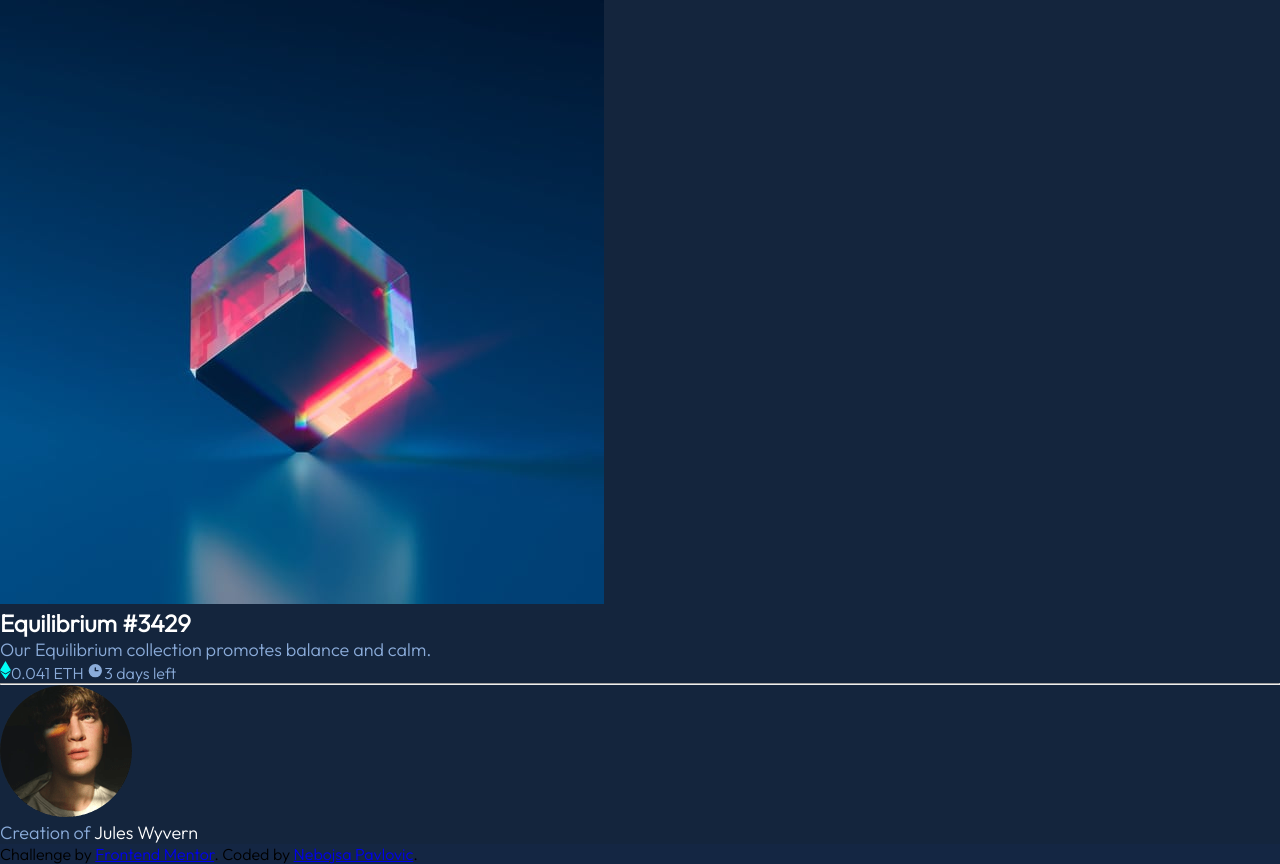
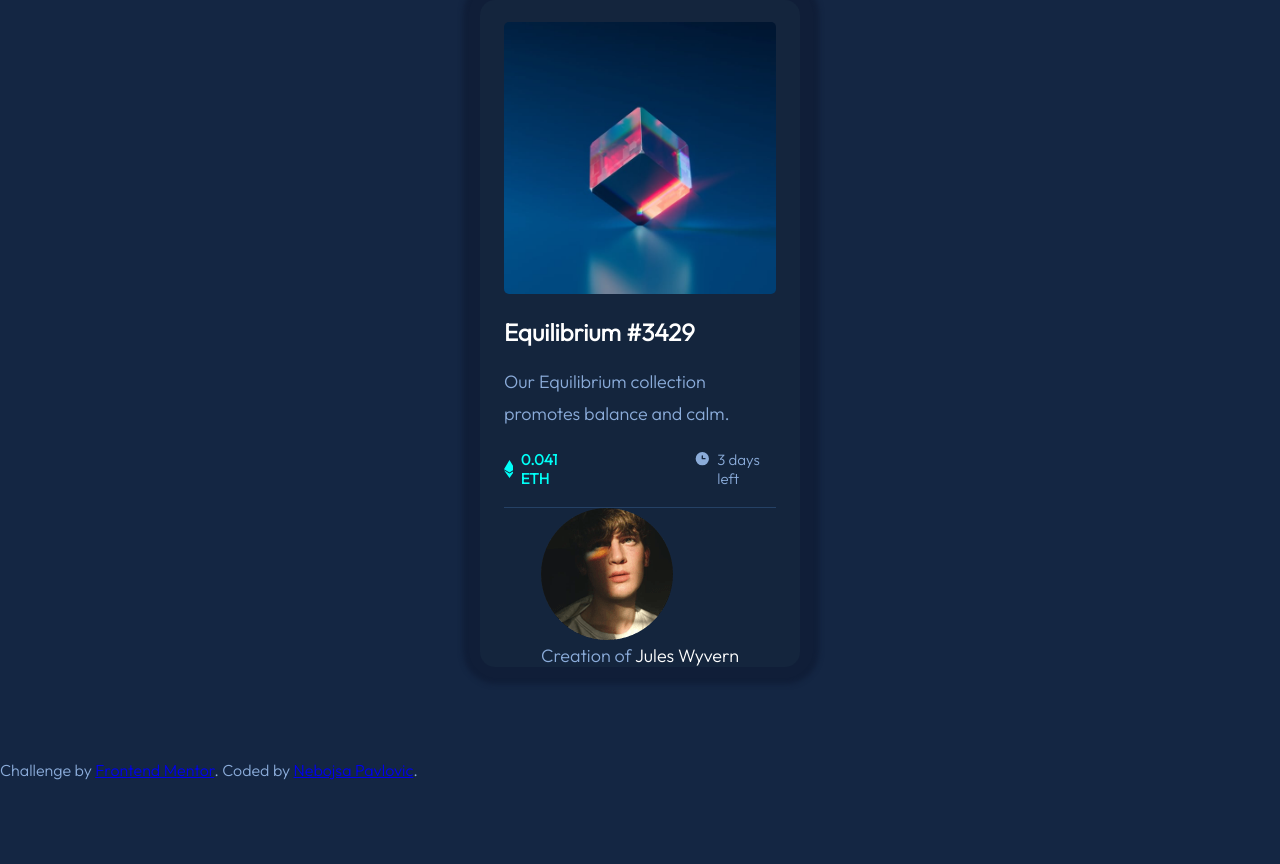
Before and after one commit to Nele82/NFT-preview-card, a plain HTML site: page index.html in a window 1280 px wide. After the commit the page ends 800 px from the top, so only its background shows below. Drawn offline with Linux system fonts and the light colour scheme.

Commit message:
Layout
First set-up of @media query, paddings & margins

```diff
--- a/index.html
+++ b/index.html
@@ -11,26 +11,27 @@
   <link href="https://fonts.googleapis.com/css2?family=Outfit:wght@300&display=swap" rel="stylesheet">
 </head>
 <body>
-  <div id="line">
     <div id="card">
 <main>
-  <picture>
     <img src="images/image-equilibrium.jpg" alt="equilibrium">
-  </picture>
   <article>
     <h2>Equilibrium #3429</h2>
     <p>Our Equilibrium collection promotes balance and calm.</p>
-    <span id="left"><svg width="11" height="18" xmlns="http://www.w3.org/2000/svg"><path d="M11 10.216 5.5 18 0 10.216l5.5 3.263 5.5-3.262ZM5.5 0l5.496 9.169L5.5 12.43 0 9.17 5.5 0Z" fill="#00FFF8"/></svg>0.041 ETH</span>
-    <span id="right"><svg width="17" height="17" xmlns="http://www.w3.org/2000/svg"><path d="M8.305 2.007a6.667 6.667 0 1 0 0 13.334 6.667 6.667 0 0 0 0-13.334Zm2.667 7.334H8.305a.667.667 0 0 1-.667-.667V6.007a.667.667 0 0 1 1.334 0v2h2a.667.667 0 0 1 0 1.334Z" fill="#8BACD9"/></svg>3 days left</span>
+    <div id="eth">
+      <div id="left">
+        <span><svg width="11" height="18" xmlns="http://www.w3.org/2000/svg"><path d="M11 10.216 5.5 18 0 10.216l5.5 3.263 5.5-3.262ZM5.5 0l5.496 9.169L5.5 12.43 0 9.17 5.5 0Z" fill="#00FFF8"/></svg>0.041 ETH</span>
+      </div>
+      <div id="right">
+        <span><svg width="17" height="17" xmlns="http://www.w3.org/2000/svg"><path d="M8.305 2.007a6.667 6.667 0 1 0 0 13.334 6.667 6.667 0 0 0 0-13.334Zm2.667 7.334H8.305a.667.667 0 0 1-.667-.667V6.007a.667.667 0 0 1 1.334 0v2h2a.667.667 0 0 1 0 1.334Z" fill="#8BACD9"/></svg>3 days left</span>
+      </div>
+    </div>
   </article>
 </main>
-<hr>
 <footer>
   <img src="images/image-avatar.png" alt="avatar">
   <p><span id="jules">Creation of </span>Jules Wyvern</p>
 </footer>
     </div>
-  </div>
   <div class="attribution">
     Challenge by <a href="https://www.frontendmentor.io?ref=challenge" target="_blank">Frontend Mentor</a>.
     Coded by <a href="#">Nebojsa Pavlovic</a>.
--- a/style.css
+++ b/style.css
@@ -4,21 +4,33 @@
     padding: 0%;
 }
 
-/* COLORS & FONT */
 @import url('https://fonts.googleapis.com/css2?family=Outfit:wght@300&display=swap');
 
 body {
     background-color: hsl(217, 54%, 17%);
+
     font-family: 'Outfit', sans-serif;
 }
 
 #card {
     background-color: hsl(216, 50%, 16%);
+    box-shadow: 1px -1px 5px 18px hsl(218, 56%, 14%);
+
+    width: 25%;
+
+    display: flex;
+    flex-direction: column;
+
+    align-items: center;
+
+    border-radius: 15px;
+
+    margin: auto auto;
+
+    position: relative;
 }
 
-hr {
-    color: hsl(215, 51%, 70%);
-}
+/* MAIN */
 
 h2, footer p {
     color: hsl(0, 0%, 100%);
@@ -26,22 +38,139 @@ h2, footer p {
 
 p, #jules {
     color: hsl(215, 51%, 70%);
+
     font-size: 18px;
 }
 
-span {
+article {
+    border-bottom: 1px solid hsl(214, 46%, 27%);
+}
+
+article p {
+    margin-top: 7%;
+
+    line-height: 1.8;
+}
+
+main {
+    display: flex;
+    flex-direction: column;
+    align-items: center;
+}
+
+main img, article {
+    width: 85%;
+
+    margin-top: 7%;
+}
+
+main img {
+    border-radius: 5px;
+}
+
+#eth {
+    margin: 7% 0% 7% 0%;
+
+    font-size: 15px;
+
+    display: grid;
+    grid-template-columns: 1fr 1fr;
+}
+
+#left {
+    grid-column: 1/2;
+
+    display: flex;
+
+    color: hsl(178, 100%, 50%);
+
+    font-weight: bold;
+}
+
+#right {
+    grid-column: 2/3;
+
+    display: flex;
+    justify-content: end;
+
     color: hsl(215, 51%, 70%);
 }
 
-span {
+#right span {
+    display: flex;
+    justify-content: start;
+
+    width: 60%;
+}
+
+#left span {
+    display: flex;
+    align-items: center;
+
+    width: 55%;
+}
+
+#right span svg {
+    margin-right: 10%;
+}
+
+#left span svg {
+    margin-right: 10%;
+}
+
+/* FOOTER*/
+
+.attribution {
+    position: absolute;
+    bottom: 20px;
+
     color: hsl(215, 51%, 70%);
 }
 
-/* LAYOUT */
+/* MEDIA QUERY */
 
 @media only screen and (max-width: 375px) {
     /* For mobile phones: */
-    [class*="col-"] {
-      width: 100%;
+    #card {
+        height: 75%;
+        width: 85%;
+
+        box-shadow: 1px -1px 5px 18px hsl(218, 56%, 14%);
+    }
+
+    p, #jules {
+        font-size: 16px;
+    }
+
+    h2 {
+        font-size: 22px;
+    }
+
+    #right span {
+        width: 70%;
+    }
+
+    #left span {
+        width: 70%;
+    }
+
+    footer {
+        width: 85%;
+        height: 10%;
+
+        display: flex;
+        flex-direction: row;
+        align-items: center;
+
+        padding: 5% 0 5% 0;
+    }
+
+    footer img {
+        height: 4vh;
+
+        border: 1px solid hsl(0, 0%, 100%);
+        border-radius: 50%;
+
+        margin-right: 5%;
     }
   }
```
